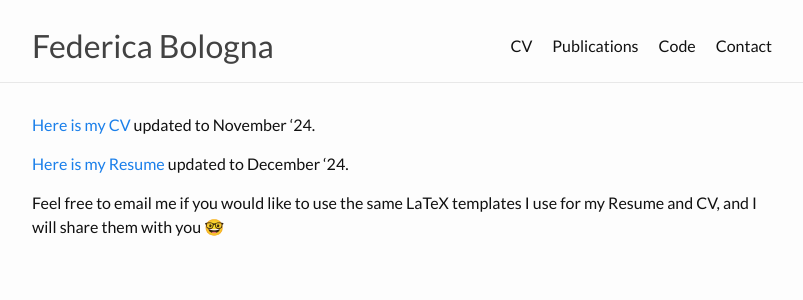
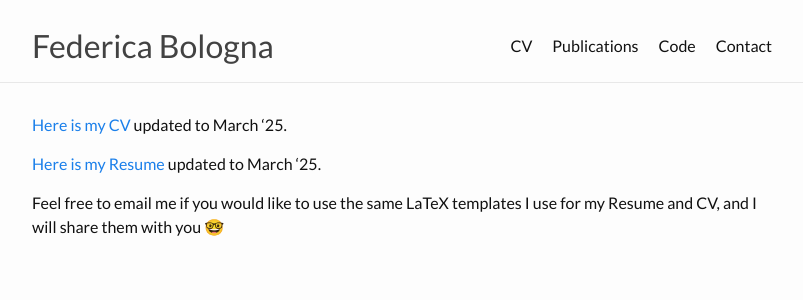
Before and after one commit to federicabologna/federicabologna.github.io, a Jekyll site: the page built from CV.markdown, in a window 1280 px wide. Shown: the top 300 px of the page, without its empty margins (238-1041 px from the left). Built offline with Jekyll 4.4.1, drawn with Linux system fonts in a browser that asks for light colours.

Commit message:
updating publications everywhere

```diff
--- a/CV.markdown
+++ b/CV.markdown
@@ -4,8 +4,8 @@ title: CV
 permalink: /CV and Resume/
 ---
 
-[Here is my CV](/assets/Bologna_Federica_CV.pdf) updated to November '24.
+[Here is my CV](/assets/Bologna_Federica_CV.pdf) updated to March '25.
 
-[Here is my Resume](/assets/Bologna_Federica_resume.pdf) updated to December '24.
+[Here is my Resume](/assets/Bologna_Federica_resume.pdf) updated to March '25.
 
 Feel free to email me if you would like to use the same LaTeX templates I use for my Resume and CV, and I will share them with you 🤓
```
Also changed, not shown: 2 other files.
